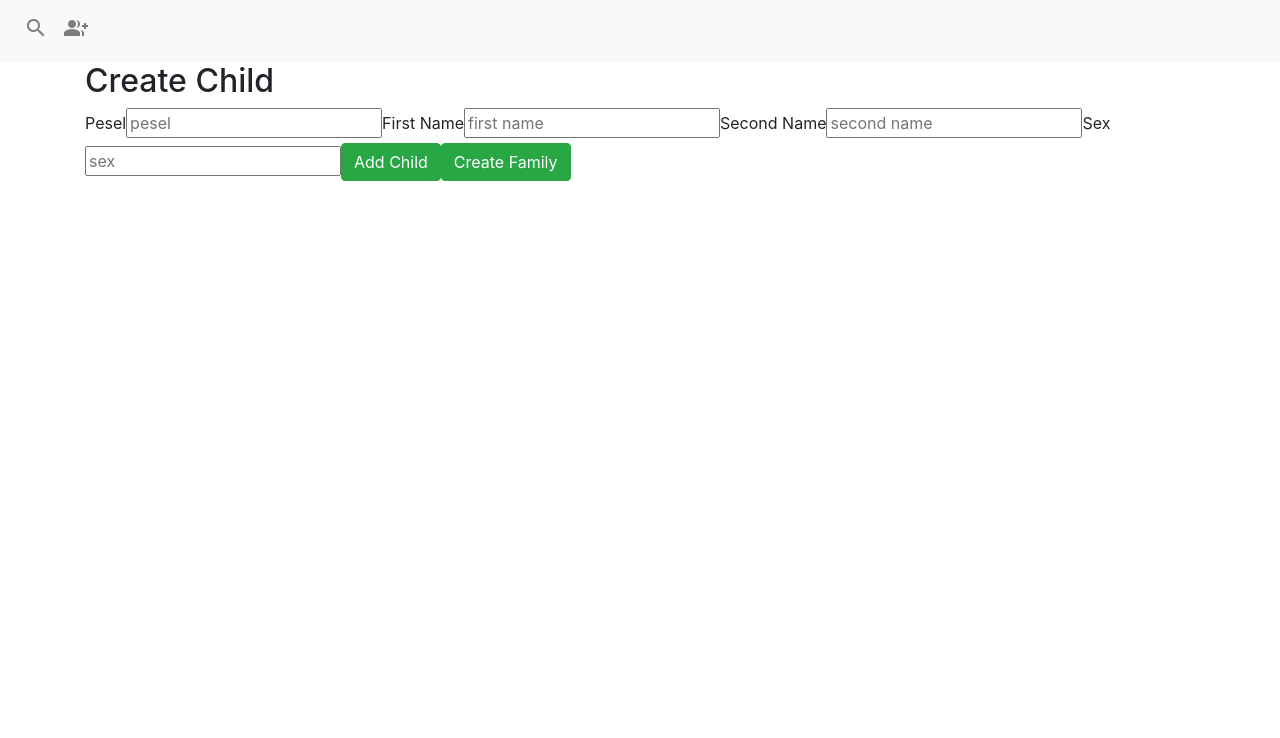
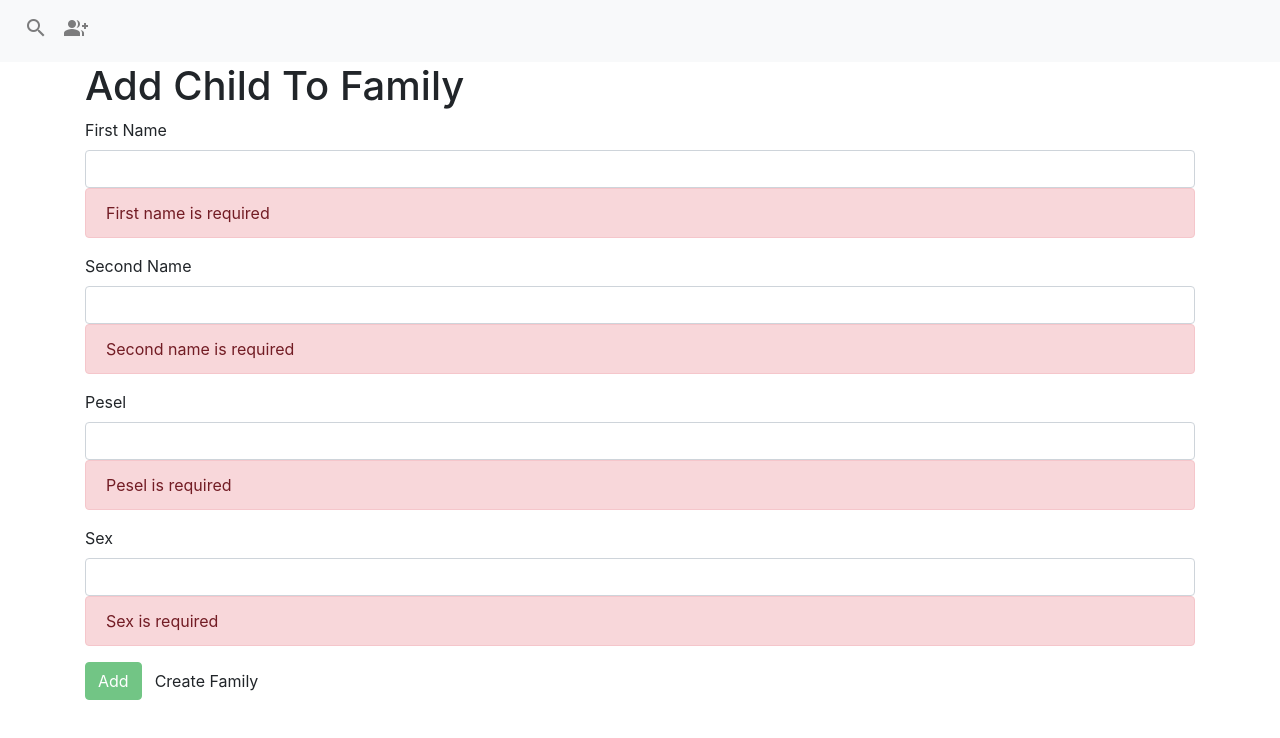
Before and after one commit to michalprzystupa/family-manager, an Angular app in the folder angular-service/: page /add-child in a window 1280 px wide. Shown: the top 738 px of the page. Built offline with nearby package versions, Linux system fonts and the light colour scheme.

Commit message:
Beautify father and child forms

```diff
--- a/angular-service/src/app/add-child/add-child.component.html
+++ b/angular-service/src/app/add-child/add-child.component.html
@@ -1,17 +1,44 @@
 <div class="container">
-  <h2>Create Child</h2>
-  <label>Pesel</label>
-	<input [(ngModel)]="child.pesel" placeholder="pesel"/>
+  <h1>Add Child To Family</h1>
+  <form (ngSubmit)="addChild()" #childForm="ngForm">
 
-  <label>First Name</label>
-	<input [(ngModel)]="child.firstName" placeholder="first name"/>
+  <div class="form-group">
+    <label for="firstName">First Name</label>
+    <input type="text" class="form-control" id="firstName" required
+           [(ngModel)]="child.firstName" name="firstName" #firstName="ngModel">
+    <div [hidden]="firstName.valid" class="alert alert-danger">
+      First name is required
+    </div>
+  </div>
 
-  <label>Second Name</label>
-	<input [(ngModel)]="child.secondName" placeholder="second name"/>
+  <div class="form-group">
+    <label for="secondName">Second Name</label>
+    <input type="text" class="form-control" id="secondName" required
+           [(ngModel)]="child.secondName" name="secondName" #secondName="ngModel">
+    <div [hidden]="secondName.valid" class="alert alert-danger">
+      Second name is required
+    </div>
+  </div>
 
-  <label>Sex</label>
-	<input [(ngModel)]="child.sex" placeholder="sex"/>
+  <div class="form-group">
+    <label for="pesel">Pesel</label>
+    <input type="text" class="form-control" id="pesel" required
+           [(ngModel)]="child.pesel" name="pesel" #pesel="ngModel">
+    <div [hidden]="pesel.valid" class="alert alert-danger">
+      Pesel is required
+    </div>
+  </div>
 
-  <button type="button" class="btn btn-success" (click)="addChild()">Add Child</button>
-  <button type="button" class="btn btn-success" (click)="createFamily()">Create Family</button>
+  <div class="form-group">
+    <label for="sex">Sex</label>
+    <input type="text" class="form-control" id="sex" required
+           [(ngModel)]="child.sex" name="sex" #sex="ngModel">
+    <div [hidden]="sex.valid" class="alert alert-danger">
+      Sex is required
+    </div>
+  </div>
+
+    <button type="submit" class="btn btn-success" [disabled]="!childForm.form.valid">Add</button>
+    <button type="button" class="btn btn-default" (click)="createFamily();">Create Family</button>
+  </form>
 </div>
--- a/angular-service/src/app/add-father/add-father.component.html
+++ b/angular-service/src/app/add-father/add-father.component.html
@@ -1,16 +1,43 @@
 <div class="container">
-  <h2>Create Father</h2>
-  <label>Pesel</label>
-	<input [(ngModel)]="father.pesel" placeholder="pesel"/>
+  <h1>Add Father To Family</h1>
+  <form (ngSubmit)="setFather()" #fatherForm="ngForm">
 
-  <label>First Name</label>
-	<input [(ngModel)]="father.firstName" placeholder="first name"/>
+    <div class="form-group">
+      <label for="firstName">First Name</label>
+      <input type="text" class="form-control" id="firstName" required
+             [(ngModel)]="father.firstName" name="firstName" #firstName="ngModel">
+      <div [hidden]="firstName.valid" class="alert alert-danger">
+        First name is required
+      </div>
+    </div>
 
-  <label>Second Name</label>
-	<input [(ngModel)]="father.secondName" placeholder="second name"/>
+    <div class="form-group">
+      <label for="secondName">Second Name</label>
+      <input type="text" class="form-control" id="secondName" required
+             [(ngModel)]="father.secondName" name="secondName" #secondName="ngModel">
+      <div [hidden]="secondName.valid" class="alert alert-danger">
+        Second name is required
+      </div>
+    </div>
 
-  <label>Birth Date</label>
-	<input [(ngModel)]="father.birthDate" placeholder="birth date"/>
+    <div class="form-group">
+      <label for="pesel">Pesel</label>
+      <input type="text" class="form-control" id="pesel" required
+             [(ngModel)]="father.pesel" name="pesel" #pesel="ngModel">
+      <div [hidden]="pesel.valid" class="alert alert-danger">
+        Pesel is required
+      </div>
+    </div>
 
-  <button type="button" class="btn btn-success" (click)="setFather()">Set Father</button>
+    <div class="form-group">
+      <label for="birthDate">Birth Date</label>
+      <input type="text" class="form-control" id="birthDate" required
+             [(ngModel)]="father.birthDate" name="birthDate" #birthDate="ngModel">
+      <div [hidden]="birthDate.valid" class="alert alert-danger">
+        Birth date is required
+      </div>
+    </div>
+
+    <button type="submit" class="btn btn-success" [disabled]="!fatherForm.form.valid">Add</button>
+  </form>
 </div>
--- a/angular-service/src/index.html
+++ b/angular-service/src/index.html
@@ -5,7 +5,7 @@
   <title>FamilyService</title>
   <base href="/">
 
-  <meta name="viewport" content="width=device-width, initial-scale=1">
+    <meta name="viewport" content="width=device-width, initial-scale=1, shrink-to-fit=no">
   <link rel="icon" type="image/x-icon" href="favicon.ico">
 
 	<link href="https://fonts.googleapis.com/icon?family=Material+Icons" rel="stylesheet">
```
Also changed, not shown: angular-service/src/app/add-child/add-child.component.ts (line endings or trailing spaces).
